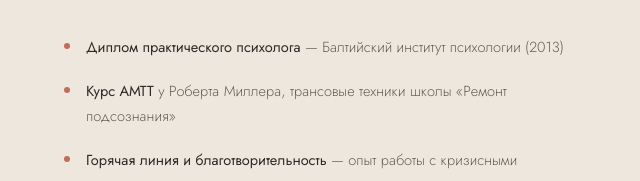
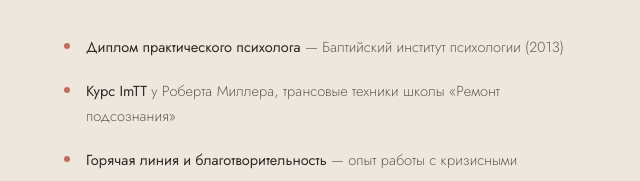
Before and after one commit to helpertio/psy, a plain HTML site: page index.html in a window 1280 px wide. Shown: the part 3552-3733 px from the top of the page, 0-640 px from the left. Drawn offline with nearby package versions, Linux system fonts and the light colour scheme.

Commit message:
Исправлено АМТТ → ImTT (правильная аббревиатура)
Co-Authored-By: Claude Opus 4.6 <noreply@anthropic.com>

```diff
--- a/index.html
+++ b/index.html
@@ -636,7 +636,7 @@
       <p>Прохожу регулярные супервизии — это мой профессиональный стандарт и залог вашей безопасности.</p>
       <ul class="values-list">
         <li><div class="value-dot"></div><div><span class="value-strong">Диплом практического психолога</span> — Балтийский институт психологии (2013)</div></li>
-        <li><div class="value-dot"></div><div><span class="value-strong">Курс АМТТ</span> у Роберта Миллера, трансовые техники школы «Ремонт подсознания»</div></li>
+        <li><div class="value-dot"></div><div><span class="value-strong">Курс ImTT</span> у Роберта Миллера, трансовые техники школы «Ремонт подсознания»</div></li>
         <li><div class="value-dot"></div><div><span class="value-strong">Горячая линия и благотворительность</span> — опыт работы с кризисными ситуациями</div></li>
       </ul>
     </div>
```
